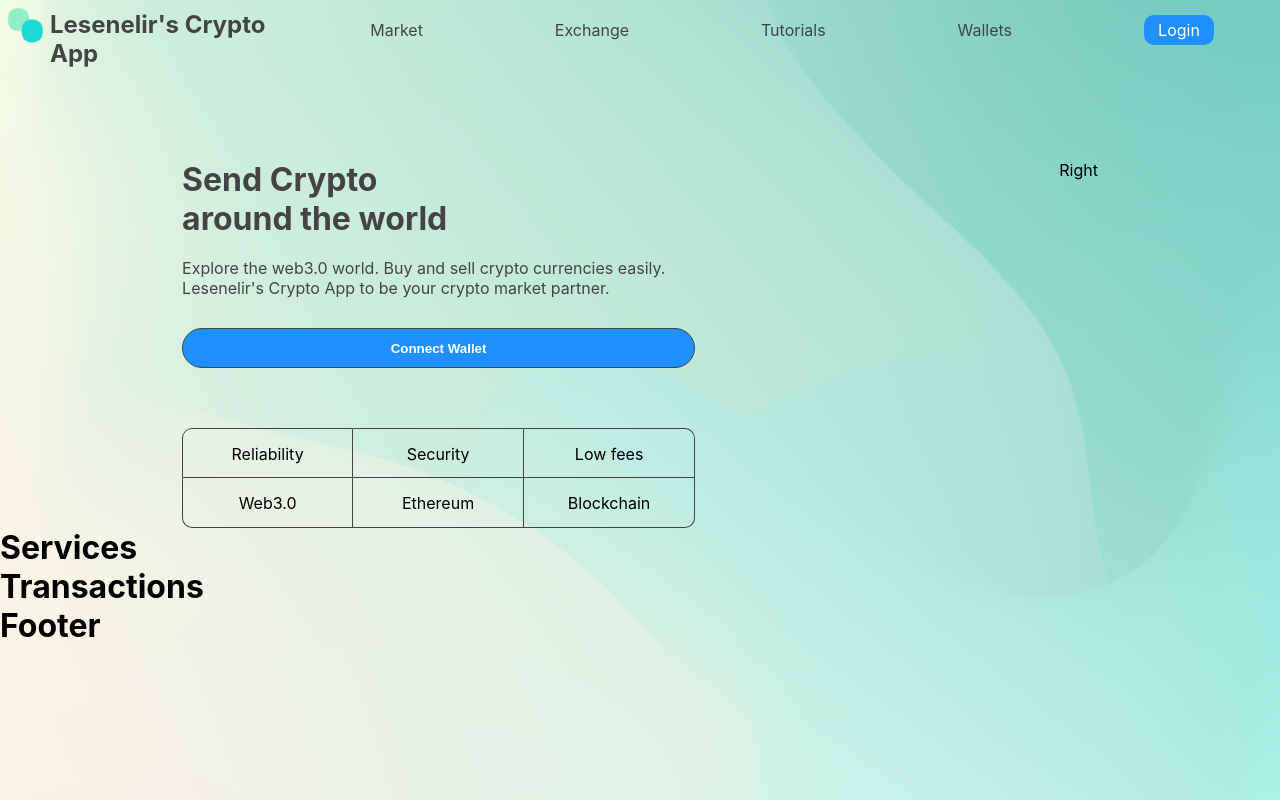
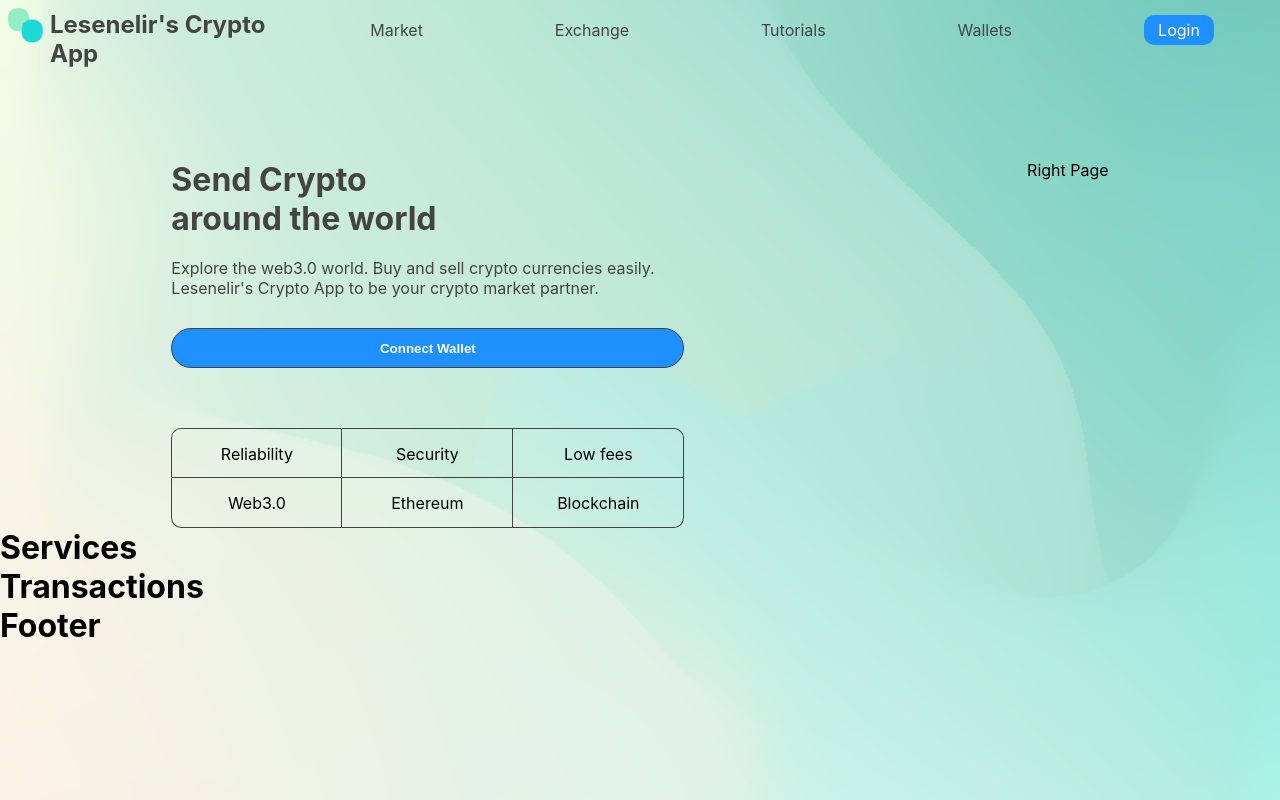
Before and after one commit to lesenelir/meta-crypto-currency, a React (Create React App) app in the folder client-system/: page / in a window 1280 px wide. Built offline with nearby package versions, Linux system fonts and the light colour scheme.

Commit message:
feat: finish Welcome Left component

```diff
--- a/client-system/src/components/Welcome/Welcome.jsx
+++ b/client-system/src/components/Welcome/Welcome.jsx
@@ -48,7 +48,7 @@ function Welcome() {
         </div>
 
        <div className="welcome-box-right">
-         Right
+         Right Page
        </div>
       </div>
   )
```
Also changed, not shown: client-system/src/components/Welcome/Welcome.css (line endings or trailing spaces).
